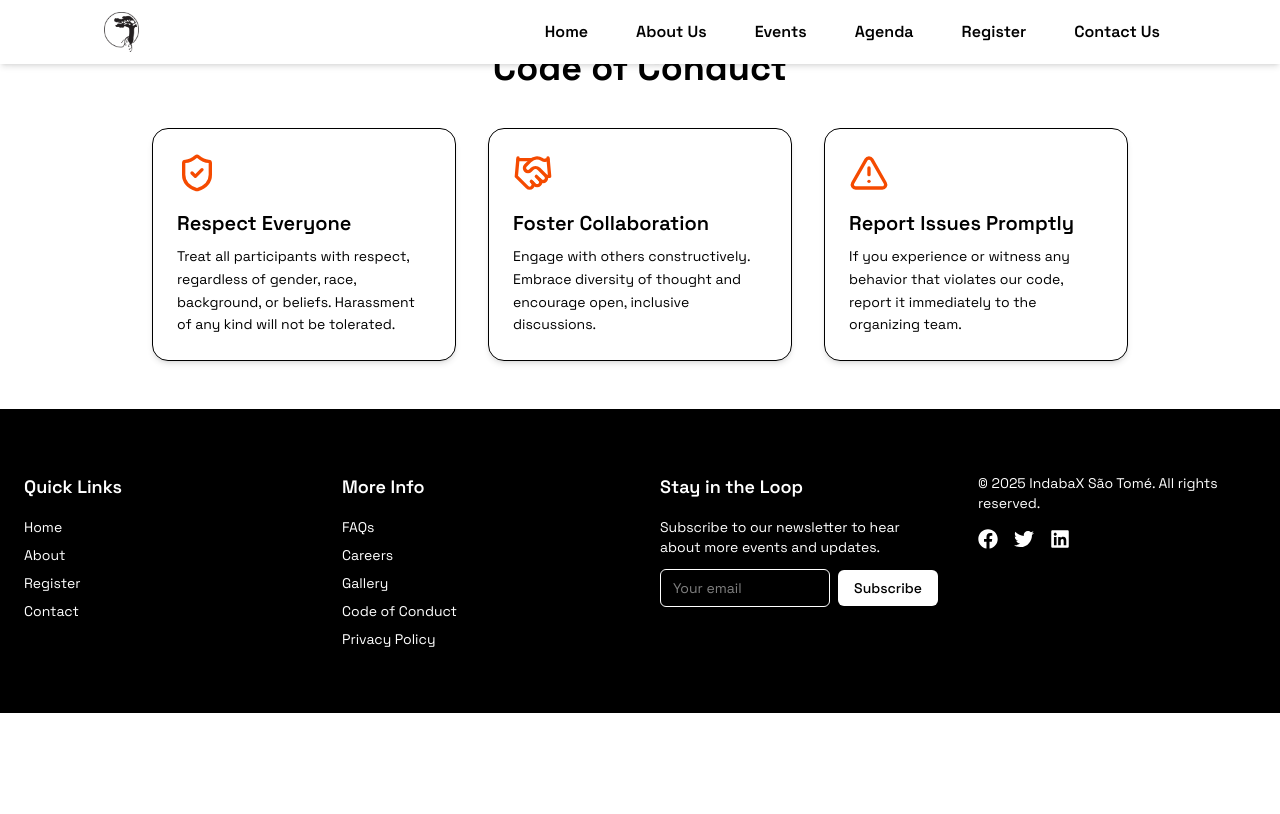
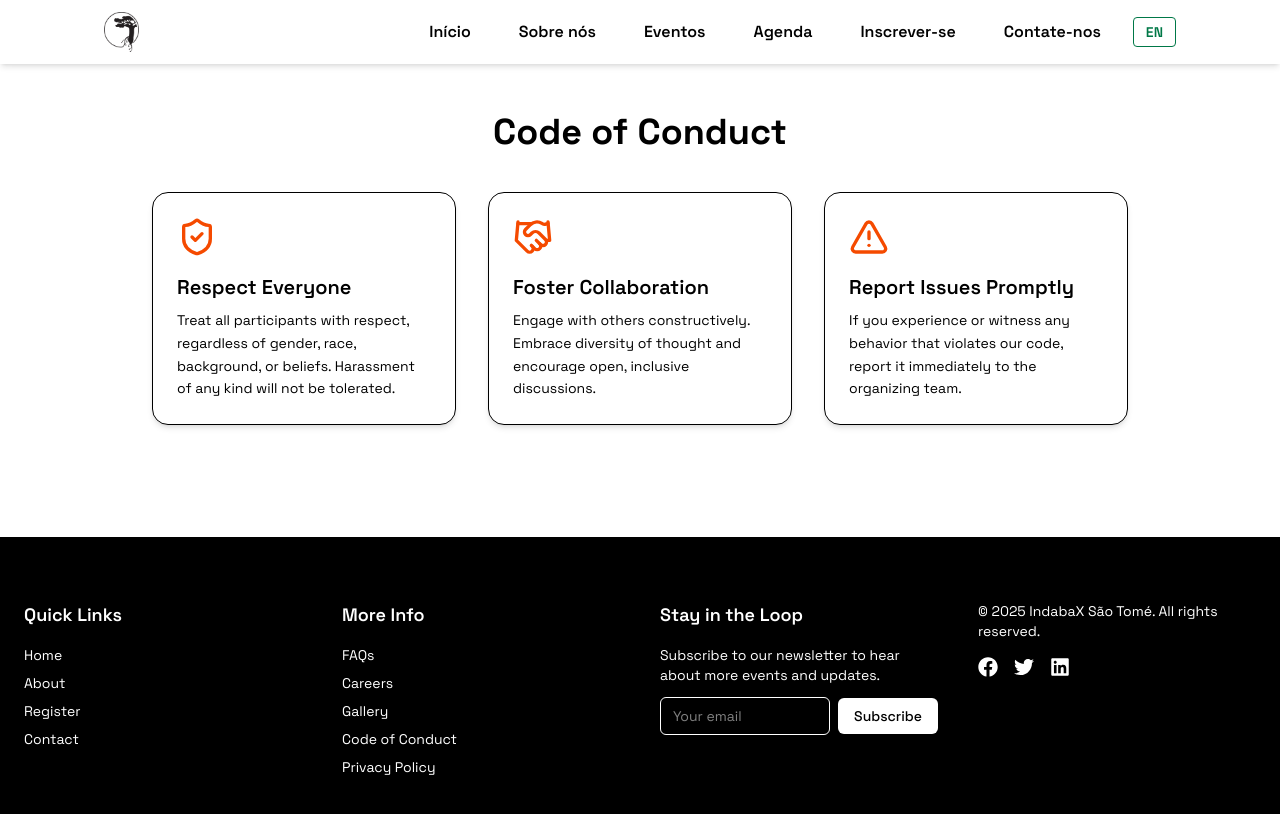
Before and after one commit to MOSOBELULU/indabaX, a React (Vite) app: page /codeofconduct in a window 1280 px wide. Shown: the top 814 px of the page. Built offline with nearby package versions, Linux system fonts and the light colour scheme.

Commit message:
wip: language translation

```diff
--- a/package.json
+++ b/package.json
@@ -12,12 +12,14 @@
   "dependencies": {
     "@tailwindcss/vite": "^4.1.7",
     "framer-motion": "^12.11.3",
+    "i18next": "^25.2.1",
     "lucide-react": "^0.511.0",
     "react": "^19.1.0",
     "react-countup": "^6.5.3",
     "react-dom": "^19.1.0",
     "react-fast-marquee": "^1.6.5",
     "react-hot-toast": "^2.5.2",
+    "react-i18next": "^15.5.3",
     "react-icons": "^5.5.0",
     "react-router-dom": "^7.6.0",
     "react-slick": "^0.30.3",
--- /dev/null
+++ b/src/i18n.js
@@ -0,0 +1,19 @@
+import i18n from "i18next";
+import { initReactI18next } from "react-i18next";
+
+import pt from "./locales/pt/translation.json";
+import en from "./locales/en/translation.json";
+
+i18n.use(initReactI18next).init({
+  resources: {
+    pt: { translation: pt },
+    en: { translation: en },
+  },
+  lng: "pt",
+  fallbackLng: "en",
+  interpolation: {
+    escapeValue: false,
+  },
+});
+
+export default i18n;
--- a/src/layout/Footer.jsx
+++ b/src/layout/Footer.jsx
@@ -21,7 +21,7 @@ export default function Footer() {
           <div className='text-white'>
             <h4 className="text-lg font-semibold mb-4">More Info</h4>
             <ul className="space-y-2 text-sm">
-              <li><a href="/faqs" className="hover:underline">FAQs</a></li>
+              <li><a href="/faqspage" className="hover:underline">FAQs</a></li>
               <li><a href="/careers" className="hover:underline">Careers</a></li>
               <li><a href="/gallery" className="hover:underline">Gallery</a></li>
               <li><a href="/codeofconduct" className="hover:underline">Code of Conduct</a></li>
--- a/src/layout/NavBar.jsx
+++ b/src/layout/NavBar.jsx
@@ -1,40 +1,64 @@
 import { useState } from "react";
 import { Link, useLocation } from "react-router-dom";
 import { FiMenu, FiX } from "react-icons/fi";
+import { useTranslation } from "react-i18next";
 
 export default function NavBar() {
   const [isOpen, setIsOpen] = useState(false);
   const location = useLocation();
+  const { t, i18n } = useTranslation();
 
   const toggleMenu = () => setIsOpen(!isOpen);
+  const toggleLanguage = () => {
+    const newLang = i18n.language === "pt" ? "en" : "pt";
+    i18n.changeLanguage(newLang);
+  };
 
   const navItems = [
-    { label: "Home", path: "/" },
-    { label: "About Us", path: "/aboutus" },
-    { label: "Events", path: "/eventspage" },
-    { label: "Agenda", path: "/agenda" },
-    { label: "Register", path: "/register" },
-    { label: "Contact Us", path: "/contact" },
+    { label: t("nav.home"), path: "/" },
+    { label: t("nav.about"), path: "/aboutus" },
+    { label: t("nav.events"), path: "/eventspage" },
+    { label: t("nav.agenda"), path: "/agenda" },
+    { label: t("nav.register"), path: "/register" },
+    { label: t("nav.contact"), path: "/contact" },
   ];
 
   const isActive = (path) => location.pathname === path;
 
   return (
     <header className="bg-white shadow-md fixed top-0 left-0 w-full z-50">
-      <div className="max-w-6xl mx-auto flex items-center justify-between px-4 py-3 sm:px-6 md:px-10 overflow-hidden">
-        {/* Logo */}
-        <Link to="/">
-          <div className="flex items-center space-x-2">
-            <img
-              src="/images/indabaX_logo.png"
-              alt="indabaLogo"
-              className="h-10 w-auto object-contain max-w-full"
-            />
-          </div>
+      <div className="max-w-6xl mx-auto flex items-center justify-between px-4 py-3 sm:px-6 md:px-10">
+
+        <Link to="/" className="flex items-center space-x-2">
+          <img
+            src="/images/indabaX_logo.png"
+            alt="indabaLogo"
+            className="h-10 w-auto object-contain"
+          />
         </Link>
 
-        {/* Desktop Nav */}
-        <nav className="hidden md:flex gap-4 font-semibold text-sm sm:text-base">
+
+        <div className="flex items-center space-x-4 md:hidden">
+
+          <button
+            onClick={toggleLanguage}
+            className="text-sm px-2 py-1 border border-[#007847] rounded text-[#007847] hover:bg-[#007847] hover:text-white transition"
+          >
+            {i18n.language === "pt" ? "EN" : "PT"}
+          </button>
+
+
+          <button
+            onClick={toggleMenu}
+            className="text-[#007847]"
+            aria-label="Toggle menu"
+          >
+            {isOpen ? <FiX size={24} /> : <FiMenu size={24} />}
+          </button>
+        </div>
+
+
+        <nav className="hidden md:flex items-center gap-4 font-semibold text-sm sm:text-base">
           {navItems.map((item) => (
             <Link
               key={item.path}
@@ -46,29 +70,25 @@ export default function NavBar() {
               {item.label}
             </Link>
           ))}
+
+          <button
+            onClick={toggleLanguage}
+            className="text-sm px-3 py-1 border border-[#007847] rounded text-[#007847] hover:bg-[#007847] hover:text-white transition"
+          >
+            {i18n.language === "pt" ? "EN" : "PT"}
+          </button>
         </nav>
-
-        {/* Mobile menu button */}
-        <div className="md:hidden relative z-50">
-          <button
-            onClick={toggleMenu}
-            className="text-[#007847] focus:outline-none"
-            aria-label="Toggle menu"
-          >
-            {isOpen ? <FiX size={24} /> : <FiMenu size={24} />}
-          </button>
-        </div>
       </div>
 
-      {/* Mobile Nav */}
+
       {isOpen && (
         <nav className="md:hidden bg-white shadow-md absolute top-full left-0 w-full z-40">
-          <ul className="flex flex-col gap-2 py-4 px-4 font-semibold text-base max-w-full mx-auto overflow-hidden">
+          <ul className="flex flex-col gap-2 py-4 px-4 font-semibold text-base">
             {navItems.map((item) => (
               <li key={item.path}>
                 <Link
                   to={item.path}
-                  onClick={toggleMenu}
+                  onClick={() => setIsOpen(false)}
                   className={`block px-4 py-2 rounded-md transition ${
                     isActive(item.path) ? "text-[#007847]" : "text-black"
                   }`}
--- /dev/null
+++ b/src/locales/en/translation.json
@@ -0,0 +1,11 @@
+{
+  "nav": {
+    "home": "Home",
+    "about": "About Us",
+    "events": "Events",
+    "agenda": "Agenda",
+    "register": "Register",
+    "contact": "Contact Us"
+  },
+  "language": "Language"
+}
--- /dev/null
+++ b/src/locales/pt/translation.json
@@ -0,0 +1,11 @@
+{
+  "nav": {
+    "home": "Início",
+    "about": "Sobre nós",
+    "events": "Eventos",
+    "agenda": "Agenda",
+    "register": "Inscrever-se",
+    "contact": "Contate-nos"
+  },
+  "language": "Idioma"
+}
--- a/src/main.jsx
+++ b/src/main.jsx
@@ -3,6 +3,7 @@ import { createRoot } from 'react-dom/client'
 import './index.css'
 import { BrowserRouter } from 'react-router-dom'
 import { Toaster } from 'react-hot-toast'
+import "./i18n.js"
 
 
 import App from './App.jsx'
--- a/src/pages/Careers.jsx
+++ b/src/pages/Careers.jsx
@@ -1,7 +1,14 @@
 export default function Careers() {
-    return(
-        <>
-        <img src="/images/logo.png" alt="logo" />
-        </>
-    )
+  return (
+    <section className="min-h-[60vh] flex items-center justify-center bg-gray-100 text-center px-4">
+      <div className="max-w-xl">
+        <h1 className="text-3xl sm:text-4xl font-bold text-gray-800 mb-4">
+          No Open Positions Right Now
+        </h1>
+        <p className="text-gray-600 text-lg">
+          We're not hiring at the moment, but check back soon or follow us on social media for updates.
+        </p>
+      </div>
+    </section>
+  );
 }
--- a/src/pages/CodeOfConduct.jsx
+++ b/src/pages/CodeOfConduct.jsx
@@ -25,7 +25,7 @@ export default function CodeOfConduct() {
   ];
 
   return (
-    <section className="px-6 py-12 max-w-5xl mx-auto">
+    <section className="px-6 py-28 max-w-5xl mx-auto">
       <motion.h2
         className="text-4xl font-bold text-center mb-10"
         initial={{ opacity: 0, y: -20 }}
--- a/src/pages/PrivacyPolicy.jsx
+++ b/src/pages/PrivacyPolicy.jsx
@@ -5,7 +5,7 @@ import CurrentYear from "../components/reusable/CurrentYear";
 
 export default function PrivacyPolicy() {
   return (
-    <section className="bg-gradient-to-tr from-white via-yellow-50 to-white min-h-screen py-14 px-4">
+    <section className="bg-gradient-to-tr from-white via-yellow-50 to-white min-h-screen py-28 px-4">
       <motion.div
         initial={{ opacity: 0, y: 20 }}
         whileInView={{ opacity: 1, y: 0 }}
```
Also changed, not shown: 1 other file (tests, documents, lock files or other folders).
